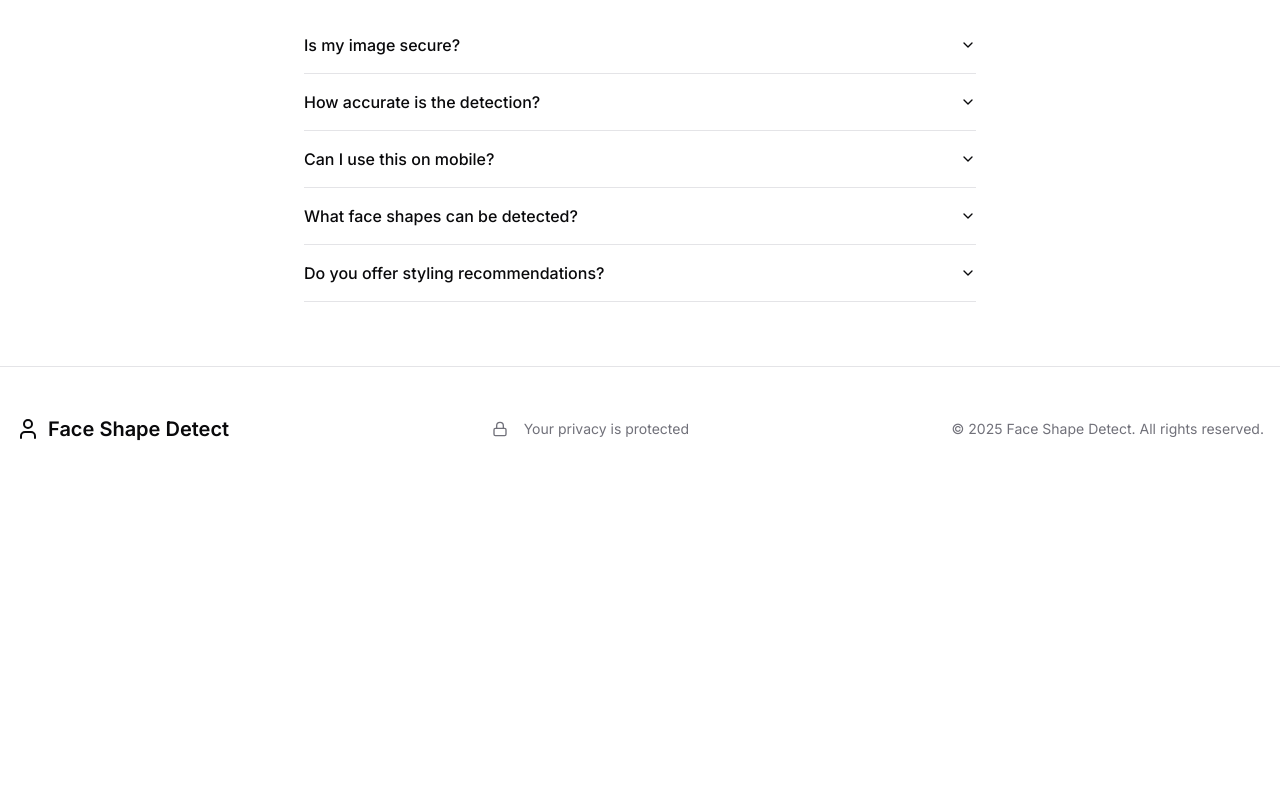
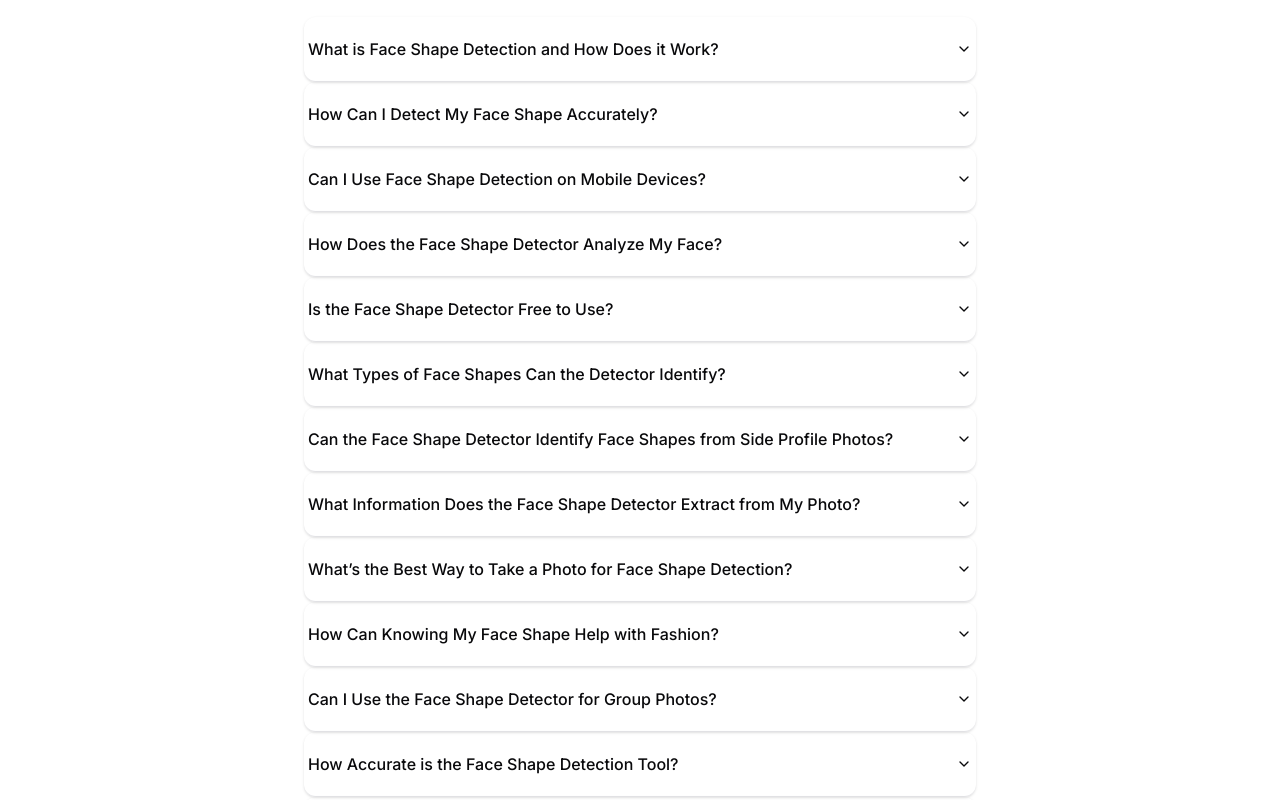
Before and after one commit to fahadcr14/faceshapedetector, a Next.js app: page / in a window 1280 px wide. Shown: the part 2200-3000 px from the top of the page. Before the commit the page ends 2691 px from the top, so only its background shows below. Built offline with nearby package versions, Linux system fonts and the light colour scheme.

Commit message:
faqs_added

```diff
--- a/app/layout.tsx
+++ b/app/layout.tsx
@@ -28,7 +28,7 @@ export default function RootLayout({
 }) {
   return (
     <html lang="en" className="scroll-smooth">
-      <body className={`${inter.className} overflow-x-hidden max-w-[100vw]`}>{children}</body>
+      <body className={`${inter.className} overflow-x-hidden max-w-[100vw] `}>{children}</body>
     </html>
   )
 }
--- a/app/page.tsx
+++ b/app/page.tsx
@@ -1,6 +1,6 @@
 "use client"
 
-import { useState } from "react"
+import { useEffect, useState } from "react"
 import axios from "axios"
 import { Camera, Shield, Lightbulb, Upload, ChevronDown, User, Lock, CheckCircle2 } from "lucide-react"
 import { Button } from "@/components/ui/button"
@@ -74,10 +74,131 @@ export default function Home() {
 
 
   }
+  const faqData=[
+    {
+      question: "What is Face Shape Detection and How Does it Work?",
+      answer:
+        "Face shape detection uses AI and advanced computer vision techniques to analyze the proportions and features of your face, determining the most accurate face shape from categories like oval, round, square, and more.",
+    },
+    {
+      question: "How Can I Detect My Face Shape Accurately?",
+      answer:
+        "You can detect your face shape accurately by uploading a front-facing photo of your face. Our AI-powered tool analyzes key facial landmarks such as the forehead, jawline, and cheekbones to identify your unique face shape.",
+    },
+    {
+      question: "Can I Use Face Shape Detection on Mobile Devices?",
+      answer:
+        "Yes, our face shape detector works seamlessly on mobile devices, allowing you to detect your face shape easily from your smartphone or tablet with a simple selfie upload.",
+    },
+    {
+      question: "How Does the Face Shape Detector Analyze My Face?",
+      answer:
+        "The face shape detector analyzes key facial points such as your forehead, cheekbones, jawline, and chin. By measuring and comparing these features, it determines the closest match to one of the common face shapes.",
+    },
+    {
+      question: "Is the Face Shape Detector Free to Use?",
+      answer:
+        "Yes, the face shape detection tool is free to use. You can upload a photo and receive instant face shape analysis without any charges or hidden fees.",
+    },
+    {
+      question: "What Types of Face Shapes Can the Detector Identify?",
+      answer:
+        "Our face shape detector can identify various face shapes, including oval, round, square, heart, diamond, rectangular, and oblong, offering detailed insights into your facial structure.",
+    },
+    {
+      question: "Can the Face Shape Detector Identify Face Shapes from Side Profile Photos?",
+      answer:
+        "For optimal accuracy, the face shape detector works best with front-facing photos. Side profile photos may not provide the necessary detail for precise face shape analysis.",
+    },
+    {
+      question: "What Information Does the Face Shape Detector Extract from My Photo?",
+      answer:
+        "The face shape detector extracts key measurements and ratios of your face, including the width of your forehead, cheekbones, and jawline, as well as the overall length of your face.",
+    },
+    {
+      question: "What’s the Best Way to Take a Photo for Face Shape Detection?",
+      answer:
+        "For the best results, use a clear, well-lit, front-facing photo of your face. Avoid using group photos or images with heavy angles, as they may affect the accuracy of the face shape detection.",
+    },
+    {
+      question: "How Can Knowing My Face Shape Help with Fashion?",
+      answer:
+        "Knowing your face shape helps you make better fashion and styling decisions, such as selecting hairstyles, glasses, and makeup that complement your unique facial features.",
+    },
+    {
+      question: "Can I Use the Face Shape Detector for Group Photos?",
+      answer:
+        "The face shape detector works best with individual photos. Group photos can distort the results, as the tool may struggle to accurately identify multiple faces in one image.",
+    },
+    {
+      question: "How Accurate is the Face Shape Detection Tool?",
+      answer:
+        "Our face shape detection tool is highly accurate, powered by advanced AI algorithms trained on thousands of diverse facial images to ensure precision across different facial structures.",
+    },
+    {
+      question: "What Should I Do If My Face Shape Doesn’t Match a Category?",
+      answer:
+        "If your face shape doesn’t match a specific category, the tool will provide a closest match based on the key facial landmarks. Contact support for more tailored assistance or styling recommendations.",
+    },
+    {
+      question: "Can I Try Different Hairstyles Based on My Face Shape?",
+      answer:
+        "Yes, once your face shape is detected, you can explore hairstyle recommendations that suit your face shape, allowing you to choose a style that highlights your best features.",
+    },
+    {
+      question: "What Face Shapes Are Most Commonly Detected?",
+      answer:
+        "The most commonly detected face shapes are oval, round, square, and heart-shaped, each offering unique characteristics and suitable styling options.",
+    },
+    {
+      question: "How Can Face Shape Detection Improve My Style Choices?",
+      answer:
+        "Knowing your face shape allows you to make better style choices, from choosing the right clothing that complements your body shape to picking accessories like glasses and hats that enhance your facial features.",
+    },
+    {
+      question: "Is My Image Stored After Using the Face Shape Detector?",
+      answer:
+        "No, your photo is not stored after the analysis. All images are processed securely and immediately discarded to ensure your privacy and data protection.",
+    },
+    {
+      question: "What Are the Benefits of Using a Face Shape Detector for Fashion and Beauty?",
+      answer:
+        "Using a face shape detector helps you find the perfect hairstyle, glasses, and makeup that match your facial features, making it easier to achieve a stylish, well-rounded look.",
+    },
+    {
+      question: "Can I Use the Face Shape Detector to Choose Glasses for My Face Shape?",
+      answer:
+        "Yes, after detecting your face shape, you can receive personalized recommendations for glasses that suit your specific face shape, enhancing your overall appearance.",
+    },
+    {
+      question: "Why Is It Important to Know Your Face Shape for Dressing Well?",
+      answer:
+        "Understanding your face shape is essential for dressing well. It helps you choose outfits and accessories that highlight your best features, making you look more confident and stylish.",
+    },
 
+  ]
+  useEffect(() => {
+    const structuredData = {
+      "@context": "https://schema.org",
+      "@type": "FAQPage",
+      "mainEntity": faqData.map((faq) => ({
+        "@type": "Question",
+        "name": faq.question,
+        "acceptedAnswer": {
+          "@type": "Answer",
+          "text": faq.answer,
+        },
+      })),
+    };
 
+    // Inject structured data into the page
+    const script = document.createElement('script');
+    script.type = 'application/ld+json';
+    script.innerHTML = JSON.stringify(structuredData);
+    document.head.appendChild(script);
+  }, []);
   return (
-    <div className="min-h-screen bg-gradient-to-b from-background to-background/80 overflow-x-hidden">
+    <div className="bmin-h-screen bg-gradient-to-b from-background to-background/80 overflow-x-hidden">
       <Navbar />
 
       {/* Hero Section */}
@@ -315,34 +436,8 @@ export default function Home() {
 
         <div className="max-w-2xl mx-auto">
           <Accordion type="single" collapsible className="w-full">
-            {[
-              {
-                question: "Is my image secure?",
-                answer:
-                  "Yes, we prioritize your privacy. Your image is processed securely and not stored on our servers. All analysis happens in real-time and no facial data is retained after processing.",
-              },
-              {
-                question: "How accurate is the detection?",
-                answer:
-                  "Our AI is trained on a diverse dataset to ensure high accuracy across different ethnicities and facial structures. The algorithm analyzes multiple facial points to determine the closest match to standard face shape categories.",
-              },
-              {
-                question: "Can I use this on mobile?",
-                answer:
-                  "Yes, our application is fully responsive and works on all devices including smartphones and tablets. You can take a selfie directly with your mobile device and upload it for analysis.",
-              },
-              {
-                question: "What face shapes can be detected?",
-                answer:
-                  "Our AI can detect all common face shapes including oval, round, square, heart, diamond, rectangular, and triangular. The results show percentage matches to help you understand your unique facial structure.",
-              },
-              {
-                question: "Do you offer styling recommendations?",
-                answer:
-                  "Currently, we focus on accurate face shape detection. We plan to add personalized styling recommendations for hairstyles, glasses, and makeup in a future update.",
-              },
-            ].map((faq, index) => (
-              <AccordionItem key={index} value={`item-${index}`}>
+          {faqData.map((faq, index) => (
+              <AccordionItem key={index} value={`item-${index}`} className="shadow p-1 rounded-xl">
                 <AccordionTrigger className="text-left">{faq.question}</AccordionTrigger>
                 <AccordionContent>{faq.answer}</AccordionContent>
               </AccordionItem>
```
